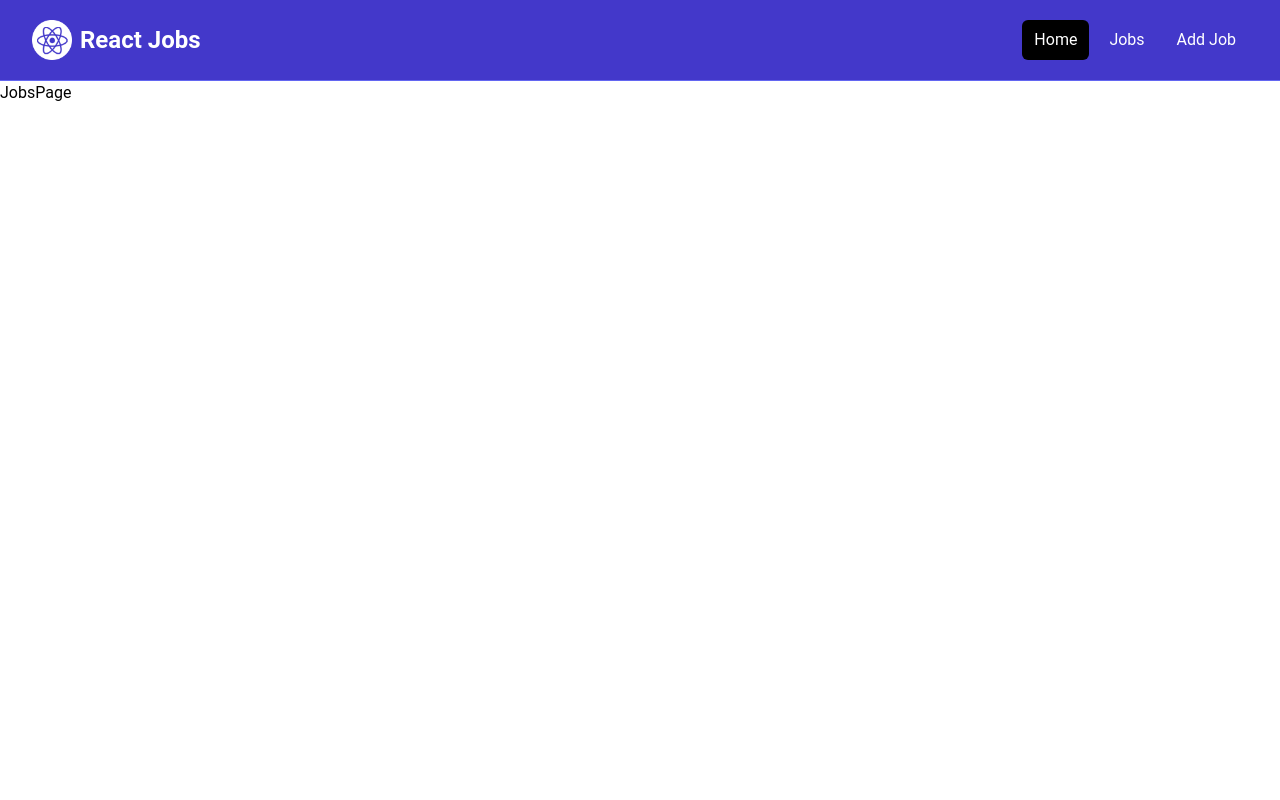
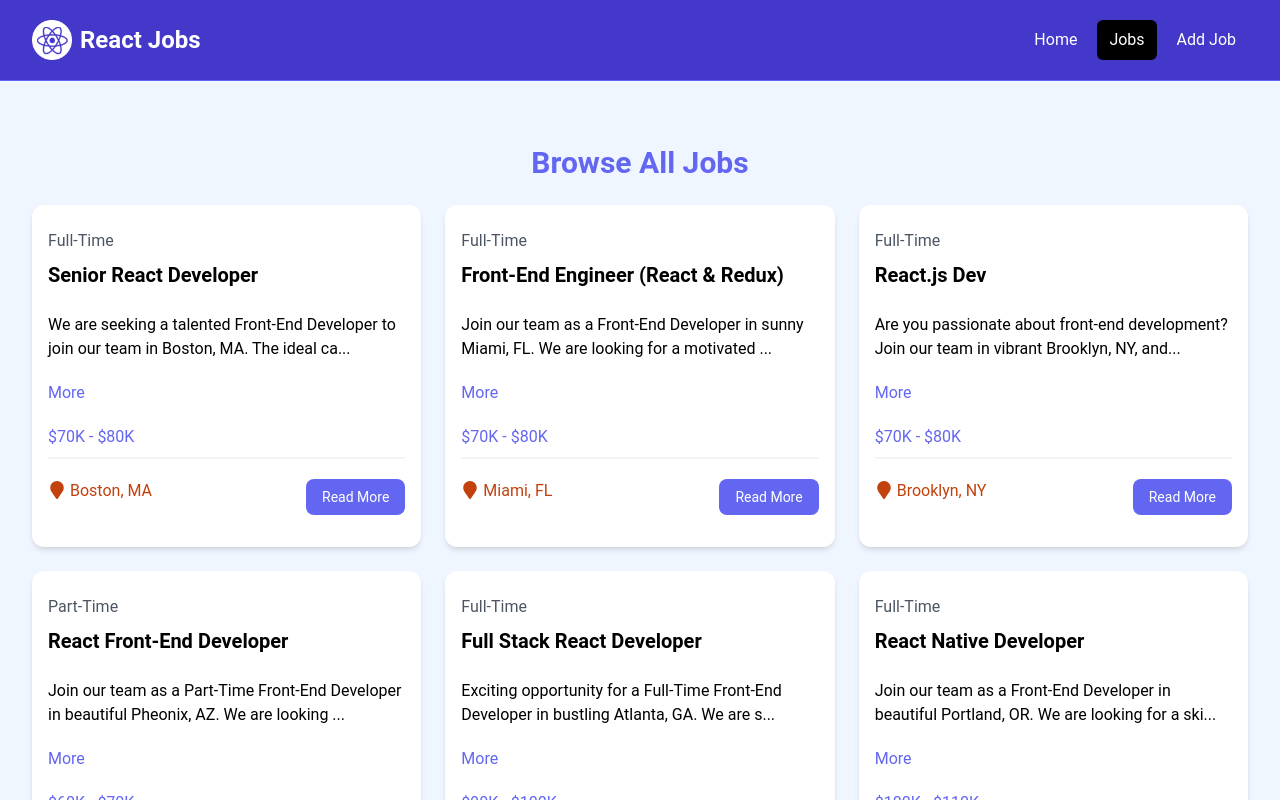
Before and after one commit to edithee/edithee.github.io, a React (Vite) app: page /jobs in a window 1280 px wide. Shown: the top 800 px of the page. Built offline with nearby package versions, Linux system fonts and the light colour scheme.

Commit message:
add conditional rendering for job listings in home vs full page

```diff
--- a/src/components/JobListings.jsx
+++ b/src/components/JobListings.jsx
@@ -2,21 +2,21 @@
 import JobListing from './JobListing';
 import jobs from '../jobs.json';
 
-const JobListings = () => {
+const JobListings = ({ isHome = false }) => {
 
     // console.log(jobs);
 
-    const recentJobs = jobs.slice(0, 3);
+    const jobListings = isHome ? jobs.slice(0, 3) : jobs;
 
     return (
         < section className="bg-blue-50 px-4 py-10" >
             <div className="container-xl lg:container m-auto">
                 <h2 className="text-3xl font-bold text-indigo-500 mb-6 text-center">
-                    Browse Jobs
+                    {isHome ? 'Recent Jobs' : 'Browse All Jobs'}
                 </h2>
                 <div className="grid grid-cols-1 md:grid-cols-3 gap-6">
 
-                    {recentJobs.map((job) => (
+                    {jobListings.map((job) => (
                         <JobListing key={job.id} job={job} />
                     ))}
 
--- a/src/components/Navbar.jsx
+++ b/src/components/Navbar.jsx
@@ -1,9 +1,13 @@
 
-import { Link } from 'react-router-dom';
+import { NavLink } from 'react-router-dom';
 import logo from '../assets/images/logo.png';
 
 
 const Navbar = () => {
+
+    const linkClass = ({ isActive }) =>
+        isActive ? 'bg-black text-white hover:bg-gray-900 hover:text-white rounded-md px-3 py-2' : 'text-white hover:bg-gray-900 hover:text-white rounded-md px-3 py-2';
+
     return (
         <nav className="bg-indigo-700 border-b border-indigo-500">
             <div className="mx-auto max-w-7xl px-2 sm:px-6 lg:px-8">
@@ -12,7 +16,7 @@
                         className="flex flex-1 items-center justify-center md:items-stretch md:justify-start"
                     >
                         {/* <!-- Logo --> */}
-                        <Link className="flex flex-shrink-0 items-center mr-4" to="/">
+                        <NavLink className="flex flex-shrink-0 items-center mr-4" to="/">
                             <img
                                 className="h-10 w-auto"
                                 src={logo}
@@ -21,30 +25,31 @@
                             <span className="hidden md:block text-white text-2xl font-bold ml-2"
                             >React Jobs</span
                             >
-                        </Link>
+                        </NavLink>
                         <div className="md:ml-auto">
                             <div className="flex space-x-2">
-                                <Link
+                                <NavLink
                                     to="/"
-                                    className="text-white bg-black hover:bg-gray-900 hover:text-white rounded-md px-3 py-2">
+                                    // className="text-white bg-black hover:bg-gray-900 hover:text-white rounded-md px-3 py-2">
+                                    className={linkClass}>
                                     Home
-                                </Link>
-                                <Link
+                                </NavLink>
+                                <NavLink
                                     to="/jobs"
-                                    className="text-white hover:bg-gray-900 hover:text-white rounded-md px-3 py-2"
-                                >Jobs</Link
-                                >
-                                <Link
+                                    className={linkClass}>
+                                    Jobs
+                                </NavLink>
+                                <NavLink
                                     to="/add-job"
-                                    className="text-white hover:bg-gray-900 hover:text-white rounded-md px-3 py-2"
-                                >Add Job</Link
-                                >
+                                    className={linkClass}>
+                                    Add Job
+                                </NavLink>
                             </div>
                         </div>
                     </div>
                 </div>
             </div>
-        </nav>
+        </nav >
     );
 };
 
--- a/src/pages/HomePage.jsx
+++ b/src/pages/HomePage.jsx
@@ -8,7 +8,7 @@
         <>
             <Hero title='Test Title' subtitle='This is a subtitly' />
             <HomeCards />
-            <JobListings />
+            <JobListings isHome={true} />
             <ViewAllJobs />
         </>
     );
--- a/src/pages/JobsPage.jsx
+++ b/src/pages/JobsPage.jsx
@@ -1,8 +1,8 @@
-import React from 'react'
+import JobListings from "../components/JobListings";
 
 const JobsPage = () => {
     return (
-        <div>JobsPage</div>
+        <section className="bg-blue-50 px-4 py-6">{<JobListings />}</section>
     );
 };
 
```
